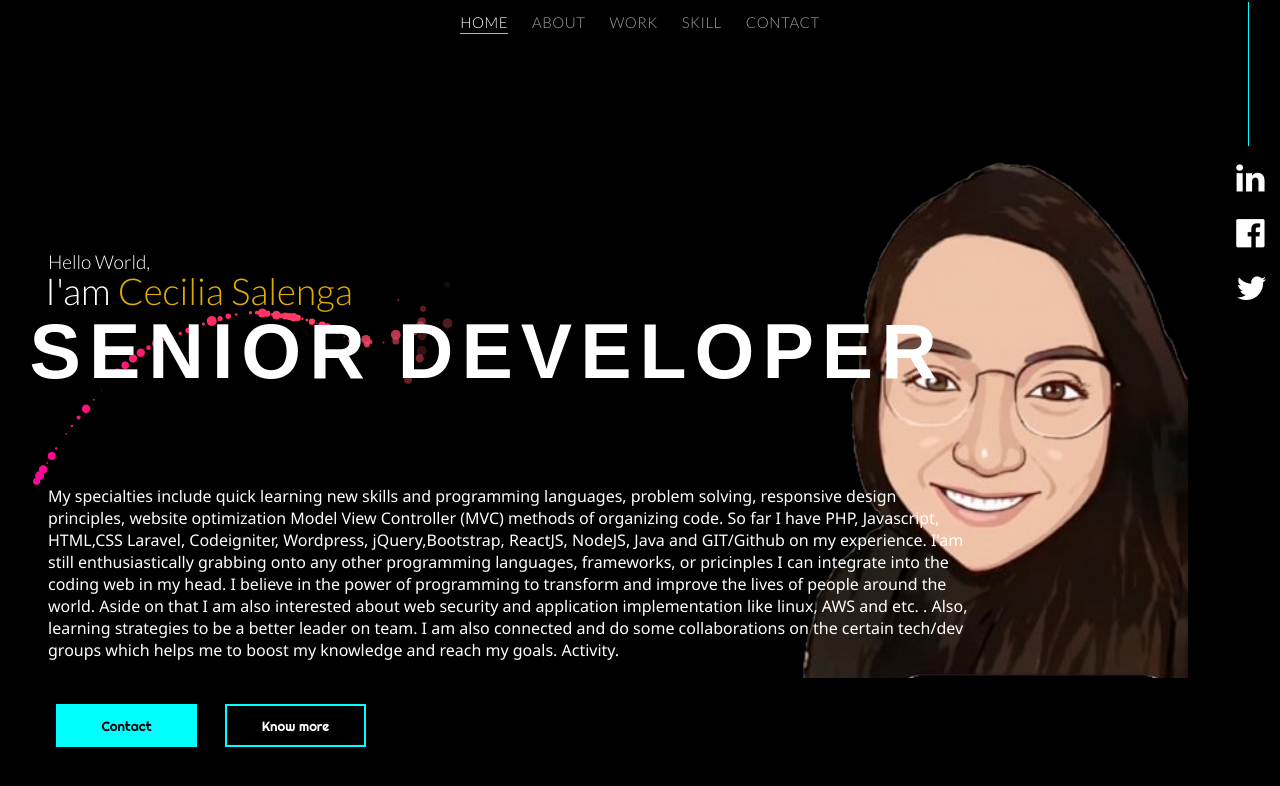
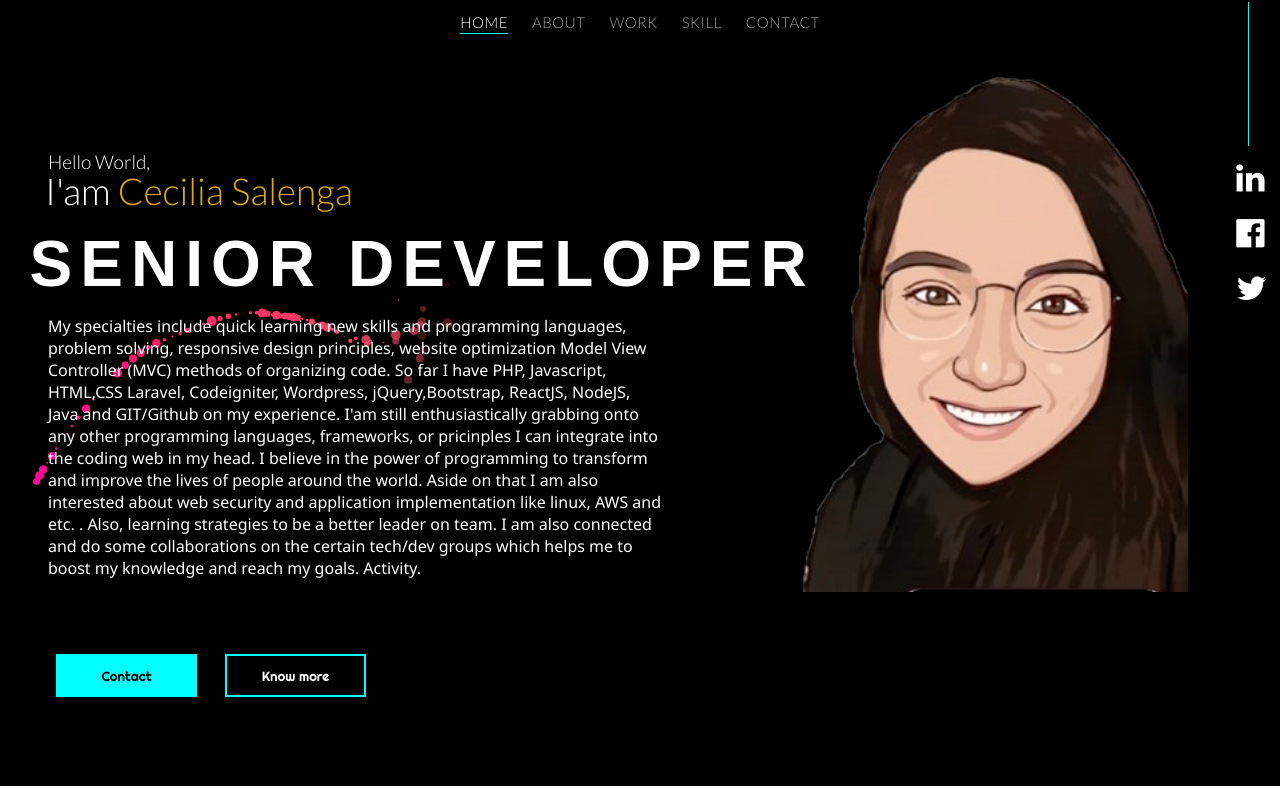
Before and after one commit to sofia-ces/myProfile, a plain HTML site: page index.html in a window 1280 px wide. Drawn offline with Linux system fonts and the light colour scheme; a web font is replaced by a local one.

Commit message:
updates on frontend

```diff
--- a/style.css
+++ b/style.css
@@ -101,7 +101,7 @@ body{
 
 #box1{
     position: absolute;
-    top: 250px;
+    top: 150px;
     left: 45px;
     color: white;
     z-index: 4;
@@ -177,7 +177,7 @@ body{
 
 #pic img {
     position: absolute;
-    top: 86px;
+
     right: 92px;
     width: 594px;
     height: 592px;
@@ -186,9 +186,9 @@ body{
 #para1{
     position: absolute;
     left: 3px;
-    top: 235px;
+    top: 165px;
     color: white;
-    width: 300%;
+    width: 200%;
 
     font-family: 'Segoe UI', Tahoma, Geneva, Verdana, sans-serif;
 }
@@ -198,7 +198,7 @@ body{
 
 #btncontact{
     position: absolute;
-    top: 700px;
+    top: 650px;
     left: 52px;
     width: 141px;
     height: 43px;
@@ -213,7 +213,7 @@ body{
 
 #btnknow{
     position:absolute;
-    top: 700px;
+    top: 650px;
     left: 221px;
     width: 141px;
     height: 43px;
@@ -244,7 +244,7 @@ body{
 #box{
        display: flex;
        position: absolute;
-       top: 303px;
+       top: 223px;
        left: 2vw;
        /* border: 2px solid red; */
 }
@@ -256,7 +256,7 @@ body{
 
      .alpha{
        color: #FFFFFF;
-       font-size: 77px;
+       font-size: 64px;
        font-family: 'Almarai',sans-serif;
        margin: 4px;
      }
```
